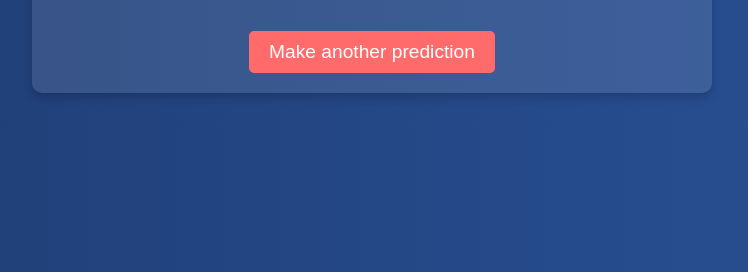
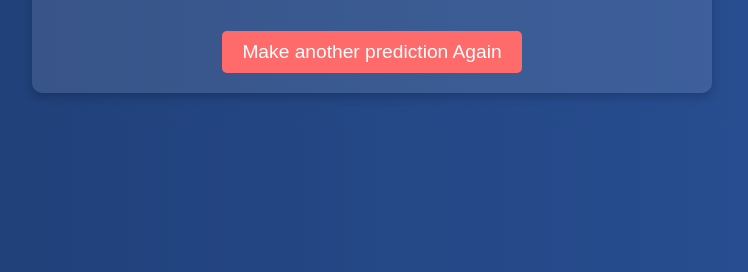
Before and after one commit to kutty2329/CYBER_THREAD_PREDICTION, a Flask app: template templates/result.html in a window 1280 px wide. Shown: the part 208-480 px from the top of the page, without its empty margins (268-1016 px from the left). Run offline with Flask 3, Linux system fonts and the light colour scheme; the template is opened without the code that fills it, so the values that code supplies are empty; parts of the project's set-up code (start-up, migrations or seed data) failed here and were passed over.

Commit message:
Added project files

```diff
--- a/templates/result.html
+++ b/templates/result.html
@@ -56,7 +56,7 @@
     <div class="result-container">
         <p><strong>Prediction:</strong> {{ prediction }}</p>
         <p><strong>Processing Time:</strong> {{ processing_time }}</p>
-        <a href="/">Make another prediction</a>
+        <a href="/">Make another prediction Again</a>
     </div>
 </body>
 </html>
```
